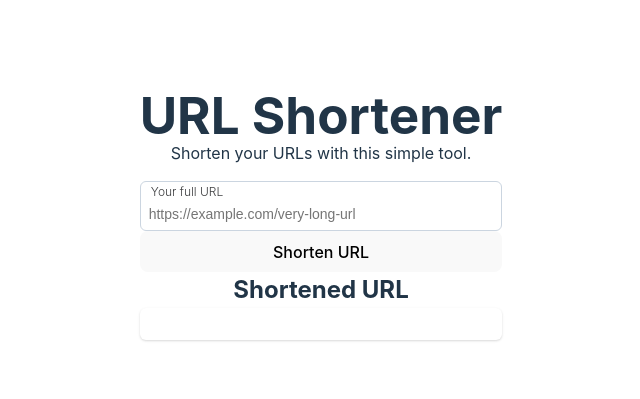
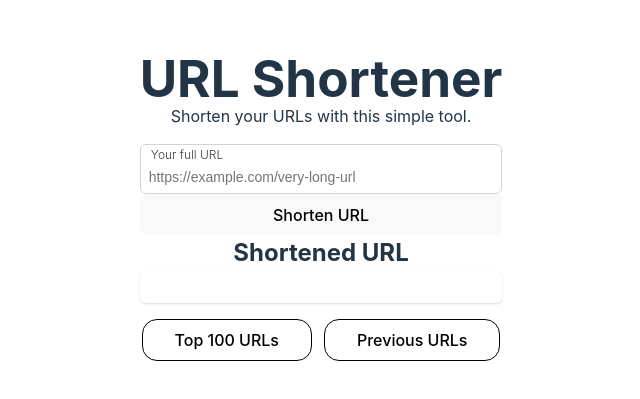
Before and after one commit to kheynerz/url-shortener, a React (Vite) app: page / in a window 1280 px wide. Shown: the part 185-584 px from the top of the page, without its empty margins (319-959 px from the left). Built offline with nearby package versions, Linux system fonts and the light colour scheme; no server answers.

Commit message:
Implement the 'Tabs' component for view management and create the useHash hook

```diff
--- a/src/App.tsx
+++ b/src/App.tsx
@@ -1,6 +1,7 @@
 import './App.css'
 import Header from 'src/components/Header'
-import UrlShortener from './components/UrlShortener'
+import UrlShortener from 'src/components/UrlShortener'
+import UrlOverview from 'src/components/UrlOverview'
 
 const App = () => {
   return (
@@ -8,6 +9,7 @@ const App = () => {
       <Header/>
       <main>
         <UrlShortener/>
+        <UrlOverview/>
       </main>
     </>
   )
--- /dev/null
+++ b/src/components/Tabs/Tabs.tsx
@@ -0,0 +1,34 @@
+import { ReactNode } from 'react'
+import 'src/components/Tabs/tabs.css'
+import useHash from 'src/hooks/usePathname'
+
+interface TabProps {
+  href: string
+  text: string
+}
+export const Tab = ({href, text}: TabProps) => {
+  const hash = useHash()
+
+  const isActive = hash.includes(href)
+
+  return <li className={`tab-item ${isActive ? 'active' : ''}`}>
+    <a href={href}>{text}</a>
+  </li >
+}
+
+interface TabsProps {
+  children: ReactNode
+}
+
+export const Tabs = ({children} : TabsProps) => {
+  return (
+    <div className="tabs-container">
+        <ul className='tabs-list'>
+          {children}
+
+        </ul>
+    </div>
+    )
+}
+
+export default Tabs
--- /dev/null
+++ b/src/components/Tabs/index.ts
@@ -0,0 +1 @@
+export * from './Tabs';
--- /dev/null
+++ b/src/components/Tabs/tabs.css
@@ -0,0 +1,34 @@
+.tabs-container {
+    text-align: center;
+}
+
+.tabs-list {
+    display: flex;
+    flex-direction: row;
+    gap: 12px;
+    justify-content: center;
+    padding: 0;
+    list-style-type: none;
+}
+
+
+.tab-item {
+    background-color: white;
+    border: 1px solid black;
+    border-radius: 15px;
+    padding: 0.5rem 2rem;
+}
+
+.tab-item > a {
+    text-decoration: none;
+    color: black;
+}
+
+.active {
+    color: white;
+    background-color: black;
+}
+
+.active > a {
+    color: white;
+}
--- /dev/null
+++ b/src/components/UrlOverview.tsx
@@ -0,0 +1,14 @@
+import { Tab, Tabs } from "./Tabs"
+
+const UrlOverview = () => {
+  return (
+    <section>
+        <Tabs>
+            <Tab href='#top-urls' text={"Top 100 URLs"}/>
+            <Tab href='#previous-urls' text={"Previous URLs"}/>
+        </Tabs>
+    </section>
+  )
+}
+
+export default UrlOverview
--- a/src/components/UrlShortener.tsx
+++ b/src/components/UrlShortener.tsx
@@ -27,7 +27,7 @@ const UrlShortener = () => {
     }
 
     return (
-        <>
+        <section>
             <Input
                 label="Your full URL"
                 placeholder="https://example.com/very-long-url"
@@ -36,7 +36,7 @@ const UrlShortener = () => {
             />
             <Button onClick={handleClick}>Shorten URL</Button>
             <ShortenedUrl shortUrl={shortUrl}/>
-        </>
+        </section>
 
     );
 }
--- /dev/null
+++ b/src/hooks/usePathname.ts
@@ -0,0 +1,20 @@
+import { useEffect, useState } from 'react'
+
+const useHash = () => {
+  const [hash, setHash] = useState(window.location.hash)
+
+  useEffect(() => {
+    const handleLocationChange = () => {
+        setHash(window.location.hash)
+    }
+    window.addEventListener('hashchange', handleLocationChange)
+
+    return () => {
+      window.removeEventListener('hashchange', handleLocationChange)
+    }
+  }, [])
+
+  return hash
+}
+
+export default useHash
```
Also changed, not shown: src/components/PreviousUrls.tsx (added, +8 -0 lines), src/components/TopUrls.tsx (added, +7 -0 lines).
